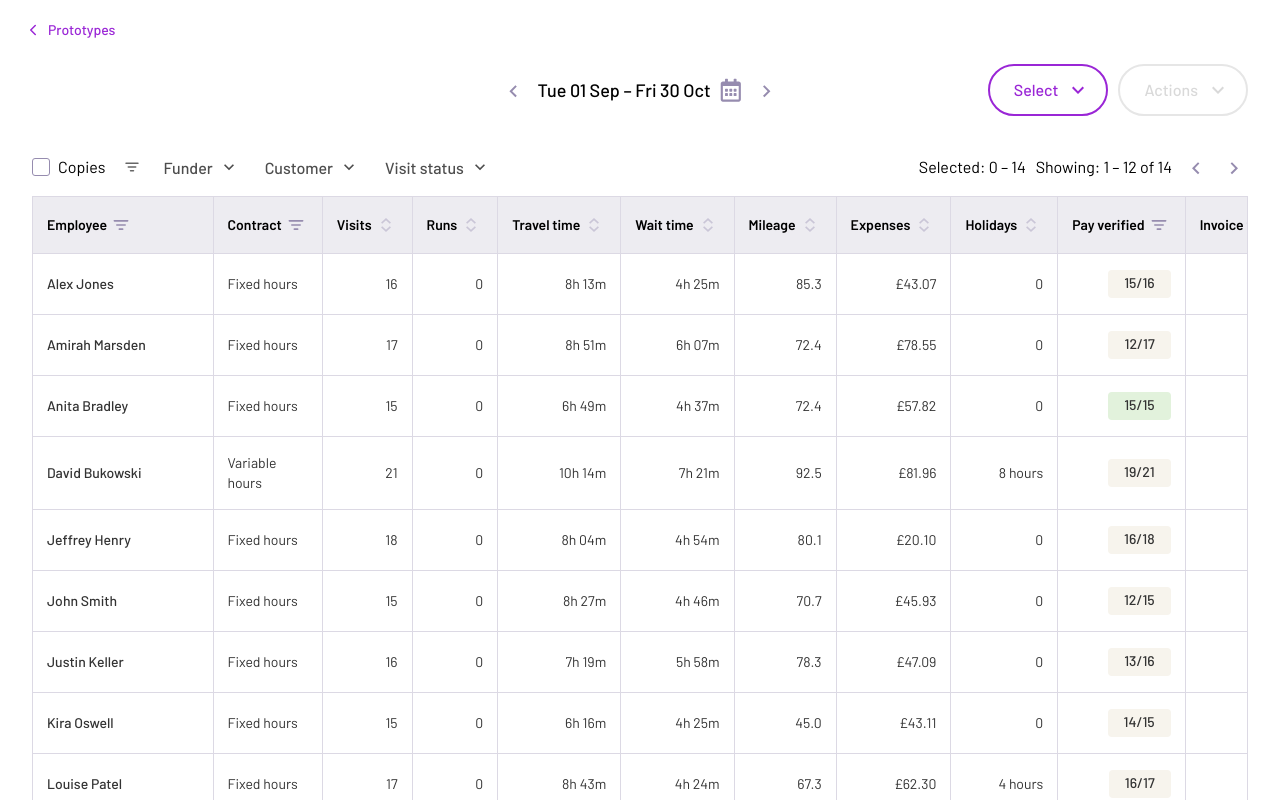
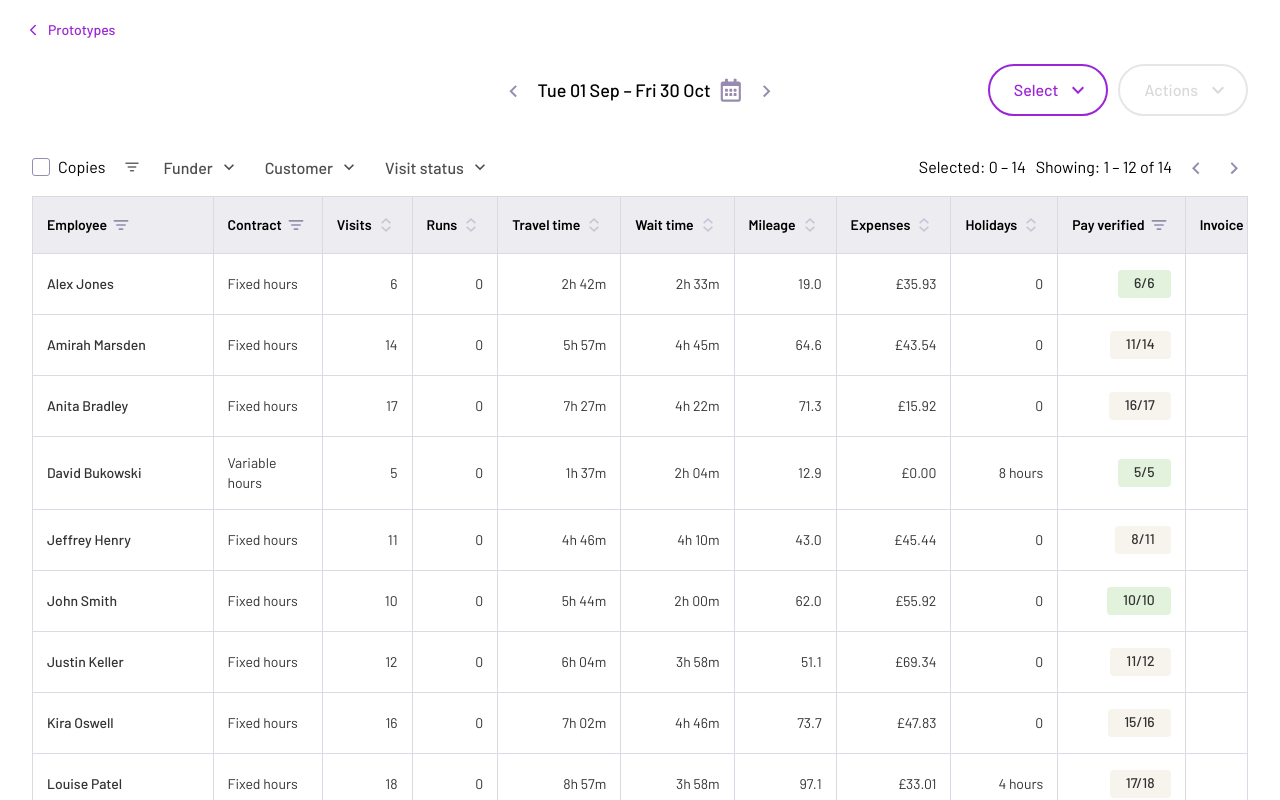
Before and after one commit to benbo86/PASS-Prototypes, a React (Vite) app in the folder timesheets/: page / in a window 1280 px wide. Shown: the top 800 px of the page. Built offline with nearby package versions, Linux system fonts and the light colour scheme.

Commit message:
Varied dummy data

```diff
--- a/timesheets/src/data.js
+++ b/timesheets/src/data.js
@@ -12,11 +12,11 @@ export const CUSTOMERS = [
   { id: 1,  name: 'Margaret Wilson',  funder: 'NHS South East' },
   { id: 2,  name: 'Robert Taylor',    funder: 'Southwark Council' },
   { id: 3,  name: 'Dorothy Hughes',   funder: 'NHS South East' },
-  { id: 4,  name: 'Patricia Moore',   funder: 'Patricia Moore' },
+  { id: 4,  name: 'Patricia Moore',   funder: 'Self-funded' },
   { id: 5,  name: 'James Anderson',   funder: 'Southwark Council' },
   { id: 6,  name: 'Helen Davies',     funder: 'NHS South East' },
   { id: 7,  name: 'Thomas Clarke',    funder: 'Southwark Council' },
-  { id: 8,  name: 'Susan Roberts',    funder: 'Susan Roberts' },
+  { id: 8,  name: 'Susan Roberts',    funder: 'Self-funded' },
   { id: 9,  name: 'Frank Harrison',   funder: 'NHS South East' },
   { id: 10, name: 'Jean Campbell',    funder: 'Southwark Council' },
 ];
@@ -27,21 +27,23 @@ export const FUNDERS = [...new Set(CUSTOMERS.map(c => c.funder))].sort();
 export const VISIT_TYPES = ['Personal care', 'Medication', 'Domestic', 'Social support', 'Complex care'];
 export const VISIT_STATUSES = ['Completed', 'Missed', 'Cancelled'];
 
+// customerIds: the subset of customers each employee visits
+// visitRange: [min, max] visits for the period
 export const EMPLOYEES = [
-  { id: 1,  name: 'Stephen Nicholls', contract: 'Fixed hours',    runs: 1, holiday: '2 days' },
-  { id: 2,  name: 'David Bukowski',   contract: 'Variable hours', runs: 0, holiday: '8 hours' },
-  { id: 3,  name: 'Justin Keller',    contract: 'Fixed hours',    runs: 0, holiday: '0' },
-  { id: 4,  name: 'Jeffrey Henry',    contract: 'Fixed hours',    runs: 0, holiday: '0' },
-  { id: 5,  name: 'Anita Bradley',    contract: 'Fixed hours',    runs: 0, holiday: '0' },
-  { id: 6,  name: 'Kira Oswell',      contract: 'Fixed hours',    runs: 0, holiday: '0' },
-  { id: 7,  name: 'Amirah Marsden',   contract: 'Fixed hours',    runs: 0, holiday: '0' },
-  { id: 8,  name: 'Mike Fenwick',     contract: 'Fixed hours',    runs: 0, holiday: '1 day' },
-  { id: 9,  name: 'Alex Jones',       contract: 'Fixed hours',    runs: 0, holiday: '0' },
-  { id: 10, name: 'John Smith',       contract: 'Fixed hours',    runs: 0, holiday: '0' },
-  { id: 11, name: 'Pauline Steed',    contract: 'Fixed hours',    runs: 0, holiday: '2 days' },
-  { id: 12, name: 'Rachel Clarke',    contract: 'Salary',         runs: 1, holiday: '1 day' },
-  { id: 13, name: 'Tom Briggs',       contract: 'Variable hours', runs: 0, holiday: '0' },
-  { id: 14, name: 'Louise Patel',     contract: 'Fixed hours',    runs: 0, holiday: '4 hours' },
+  { id: 1,  name: 'Stephen Nicholls', contract: 'Fixed hours',    runs: 1, holiday: '2 days',  customerIds: [1, 3, 6, 9],    visitRange: [18, 22] },
+  { id: 2,  name: 'David Bukowski',   contract: 'Variable hours', runs: 0, holiday: '8 hours', customerIds: [2, 5],           visitRange: [4, 6]   },
+  { id: 3,  name: 'Justin Keller',    contract: 'Fixed hours',    runs: 0, holiday: '0',        customerIds: [1, 4, 8],        visitRange: [11, 15] },
+  { id: 4,  name: 'Jeffrey Henry',    contract: 'Fixed hours',    runs: 0, holiday: '0',        customerIds: [3, 7, 9],        visitRange: [9, 13]  },
+  { id: 5,  name: 'Anita Bradley',    contract: 'Fixed hours',    runs: 0, holiday: '0',        customerIds: [2, 6, 10],       visitRange: [13, 17] },
+  { id: 6,  name: 'Kira Oswell',      contract: 'Fixed hours',    runs: 0, holiday: '0',        customerIds: [1, 5, 8],        visitRange: [14, 18] },
+  { id: 7,  name: 'Amirah Marsden',   contract: 'Fixed hours',    runs: 0, holiday: '0',        customerIds: [4, 7, 9],        visitRange: [10, 14] },
+  { id: 8,  name: 'Mike Fenwick',     contract: 'Fixed hours',    runs: 0, holiday: '1 day',    customerIds: [2, 3, 6],        visitRange: [12, 16] },
+  { id: 9,  name: 'Alex Jones',       contract: 'Fixed hours',    runs: 0, holiday: '0',        customerIds: [5, 8],           visitRange: [5, 8]   },
+  { id: 10, name: 'John Smith',       contract: 'Fixed hours',    runs: 0, holiday: '0',        customerIds: [1, 4, 7],        visitRange: [8, 12]  },
+  { id: 11, name: 'Pauline Steed',    contract: 'Fixed hours',    runs: 0, holiday: '2 days',   customerIds: [3, 9, 10],       visitRange: [15, 20] },
+  { id: 12, name: 'Rachel Clarke',    contract: 'Salary',         runs: 1, holiday: '1 day',    customerIds: [2, 5, 6, 8],     visitRange: [16, 22] },
+  { id: 13, name: 'Tom Briggs',       contract: 'Variable hours', runs: 0, holiday: '0',        customerIds: [7, 9],           visitRange: [5, 7]   },
+  { id: 14, name: 'Louise Patel',     contract: 'Fixed hours',    runs: 0, holiday: '4 hours',  customerIds: [4, 6, 10],       visitRange: [14, 18] },
 ];
 
 const VISIT_NAMES = [
@@ -69,9 +71,11 @@ function addSlots(time, slots) {
 
 let _vid = 1;
 export const VISITS = EMPLOYEES.flatMap(emp => {
-  const count = between(13, 22);
+  const empCustomers = CUSTOMERS.filter(c => emp.customerIds.includes(c.id));
+  const [lo, hi] = emp.visitRange;
+  const count = between(lo, hi);
   return Array.from({ length: count }, () => {
-    const customer = pick(CUSTOMERS);
+    const customer = pick(empCustomers);
     const statusRoll = rand();
     const status = statusRoll > 0.88 ? 'Cancelled' : statusRoll > 0.78 ? 'Missed' : 'Completed';
     const startIdx = between(0, HALF_HOURS.length - 5);
```
